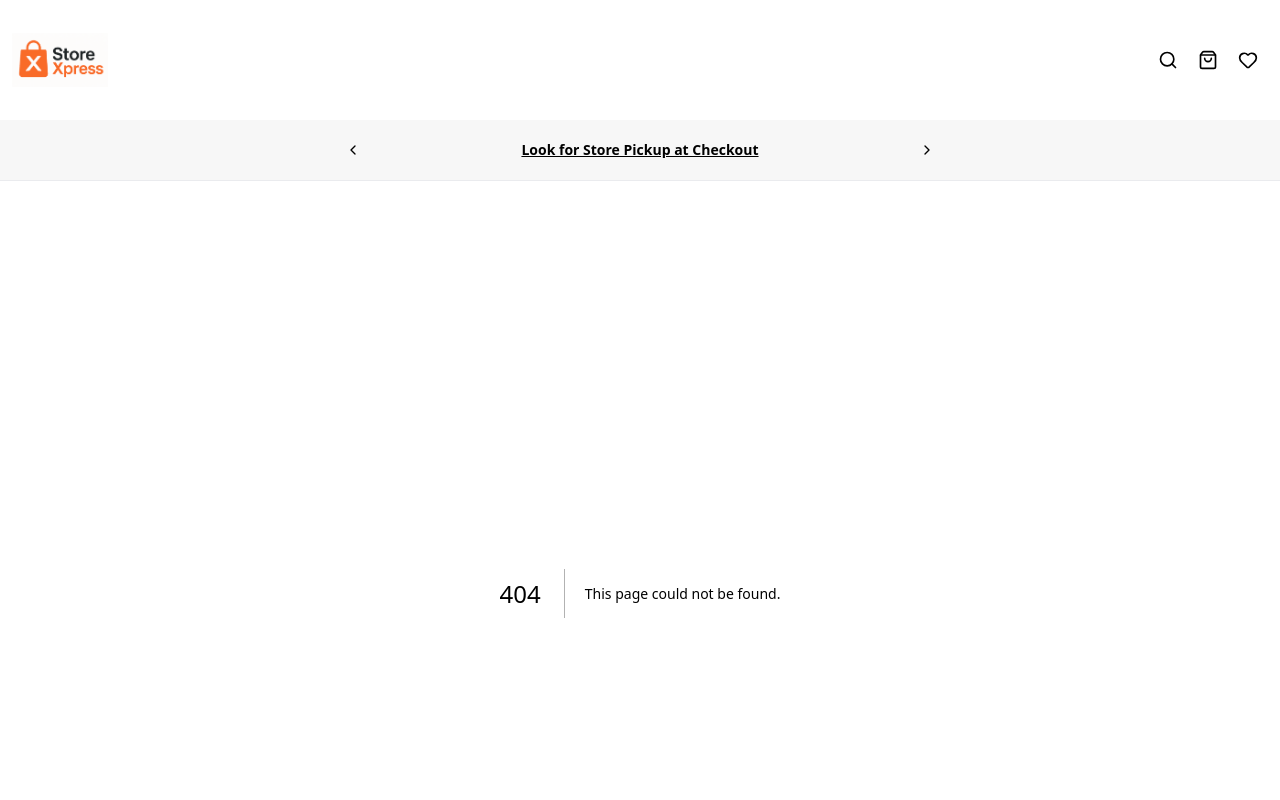
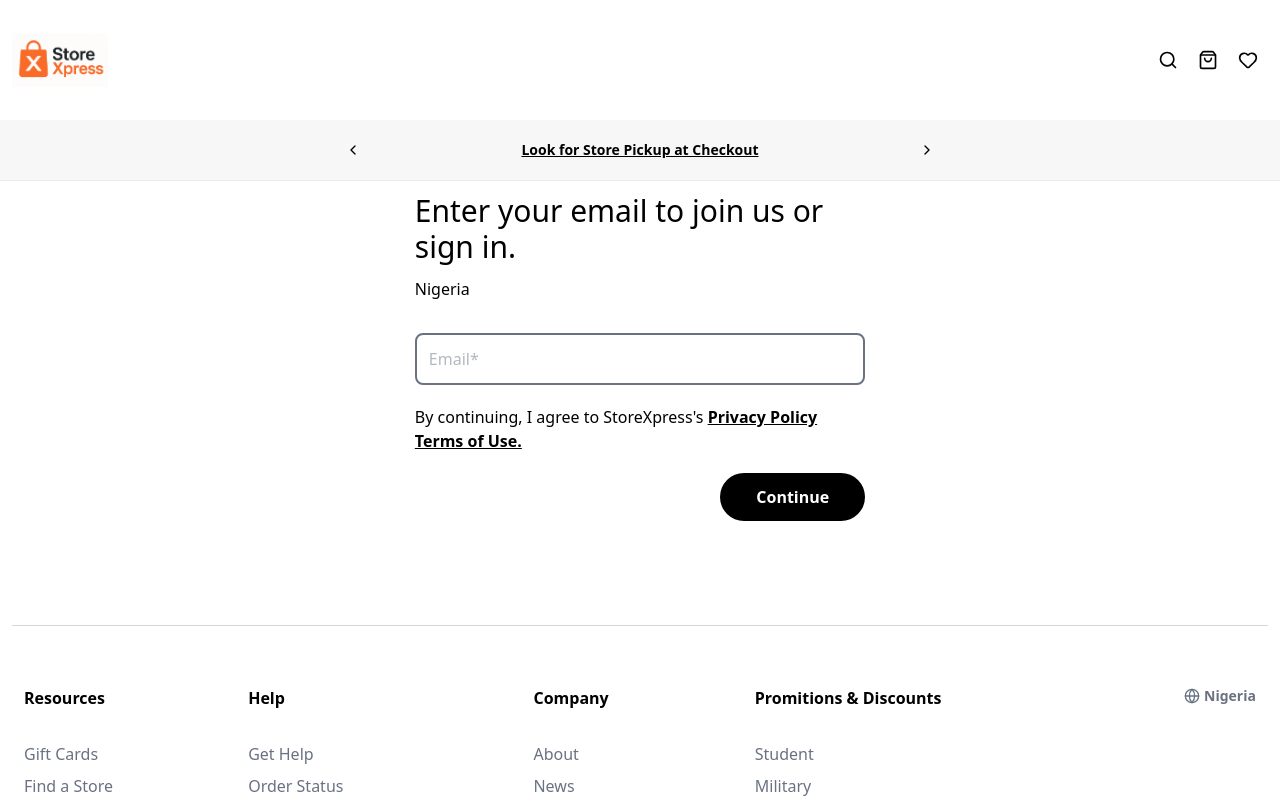
Before and after one commit to faosy-adebimpe/storexpress, a Next.js app: page /account in a window 1280 px wide. Before the commit this address had no page. Shown: the top 800 px of the page. Built offline with nearby package versions, Linux system fonts and the light colour scheme.

Commit message:
add accout page

```diff
--- /dev/null
+++ b/src/app/account/Account.tsx
@@ -0,0 +1,27 @@
+'use client';
+
+const Account = () => {
+    return (
+        <form
+            className="mt-5 flex gap-5 flex-col"
+            onSubmit={(event) => event.preventDefault()}
+        >
+            <input
+                type="text"
+                placeholder="Email*"
+                className="w-full text-gray-500 border-2 border-gray-500 p-3 rounded-lg outline-none"
+            />
+
+            <p>
+                By continuing, I agree to StoreXpress&apos;s{' '}
+                <span className="font-semibold underline">Privacy Policy</span>{' '}
+                <span className="font-semibold underline">Terms of Use.</span>
+            </p>
+            <button className="px-9 py-3 rounded-full text-white bg-black font-semibold self-end btn">
+                Continue
+            </button>
+        </form>
+    );
+};
+
+export default Account;
--- /dev/null
+++ b/src/app/account/page.tsx
@@ -0,0 +1,15 @@
+import Account from './Account';
+
+const AccountPage = () => {
+    return (
+        <div className="px-[5%] flex gap-3 flex-col items-start max-w-xl mx-auto">
+            <h2 className="text-3xl font-normal">
+                Enter your email to join us or sign in.
+            </h2>
+            <p className="">Nigeria</p>
+            <Account />
+        </div>
+    );
+};
+
+export default AccountPage;
```
Also changed, not shown: note.txt.
